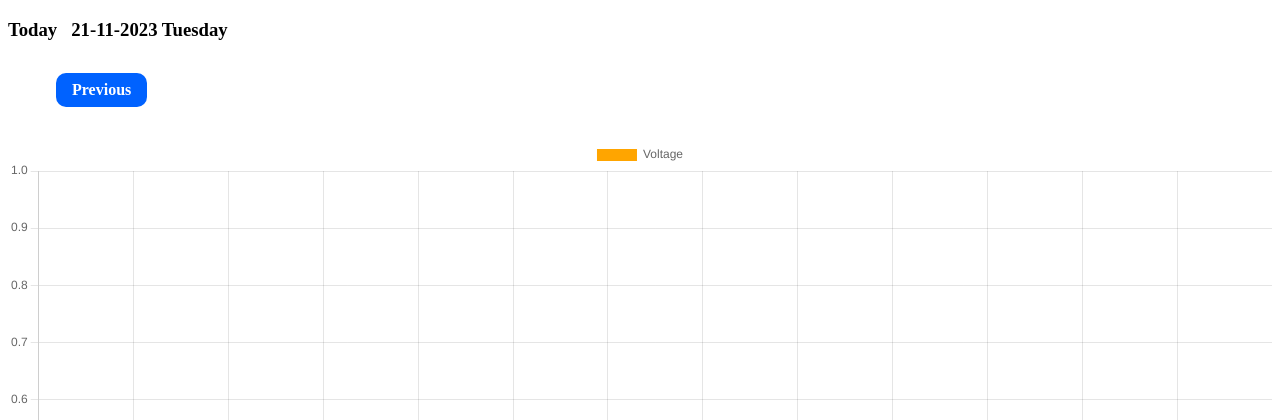
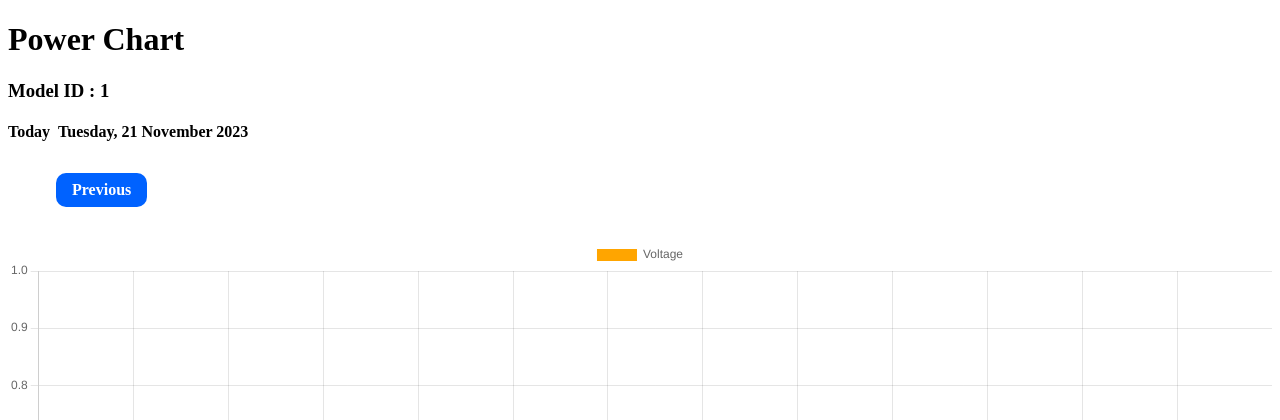
Before and after one commit to VaroonValley/qwt, a PHP site: page /chart.php?device_id=1 in a window 1280 px wide. Shown: the top 420 px of the page. Run offline with PHP 8.4, Linux system fonts and the light colour scheme; data comes from the database, SQL or seed files in the repository; data that the repository does not hold is empty.

Commit message:
headings and device id added

```diff
--- a/chart.php
+++ b/chart.php
@@ -1,6 +1,6 @@
 <?php
 $date = isset($_REQUEST["date"]) ? $_REQUEST["date"] : date("Y-m-d");
-
+$deviceID = $_REQUEST['device_id'];
 $today = date('Y-m-d');
 $formattedDate = date('d-m-Y l', strtotime($date));
 $isToday = ($date == $today) ? 'Today': '';
@@ -11,24 +11,30 @@ $isToday = ($date == $today) ? 'Today': '';
 
 <head>
     <meta charset="UTF-8">
-    <meta name="viewport" content="width=device-width, initial-scale=1.0">
+    <meta name="viewport" content="width=device-width, initial-scale=1.0, shrink-to-fit=no">
     <title>Document</title>
     <link rel="stylesheet" href="./css/style.css">
     <link rel="stylesheet" href="./css/popupbox.css">
 </head>
 
+<header>
+   <h1>Power Chart</h1>
+</header>
+
 <body>
+
     <div>
-        <h3><?php echo $isToday. '&nbsp; &nbsp;'. date('d-m-Y l', strtotime($date))  ?></h3>
+        <h3> Model ID : <?= $deviceID ?> </h3>
+        <h4><?php echo $isToday . '&nbsp;&nbsp;' . date('l, d F Y', strtotime($date)) ?></h4>
         <div class="flex-container">
             <div>
                 <?php if ($date > date('Y-m-d', strtotime('- 6 day'))) { ?>
-                    <a href="/chart.php?device_id=<?php echo $_REQUEST['device_id'] ?>&date=<?php echo date('Y-m-d', strtotime($date . '- 1 day')) ?>" class="link-button">Previous</a>
+                    <a href="/chart.php?device_id=<?php echo $deviceID ?>&date=<?php echo date('Y-m-d', strtotime($date . '- 1 day')) ?>" class="link-button">Previous</a>
                 <?php } ?>
             </div>
             <div>
                 <?php if ($date < date('Y-m-d')) { ?>
-                    <a href="/chart.php?device_id=<?php echo $_REQUEST['device_id'] ?>&date=<?php echo date('Y-m-d', strtotime($date . '+ 1 day')) ?>" class="link-button">Next</a>
+                    <a href="/chart.php?device_id=<?php echo $deviceID ?>&date=<?php echo date('Y-m-d', strtotime($date . '+ 1 day')) ?>" class="link-button">Next</a>
                 <?php } ?>
             </div>
         </div>
```
